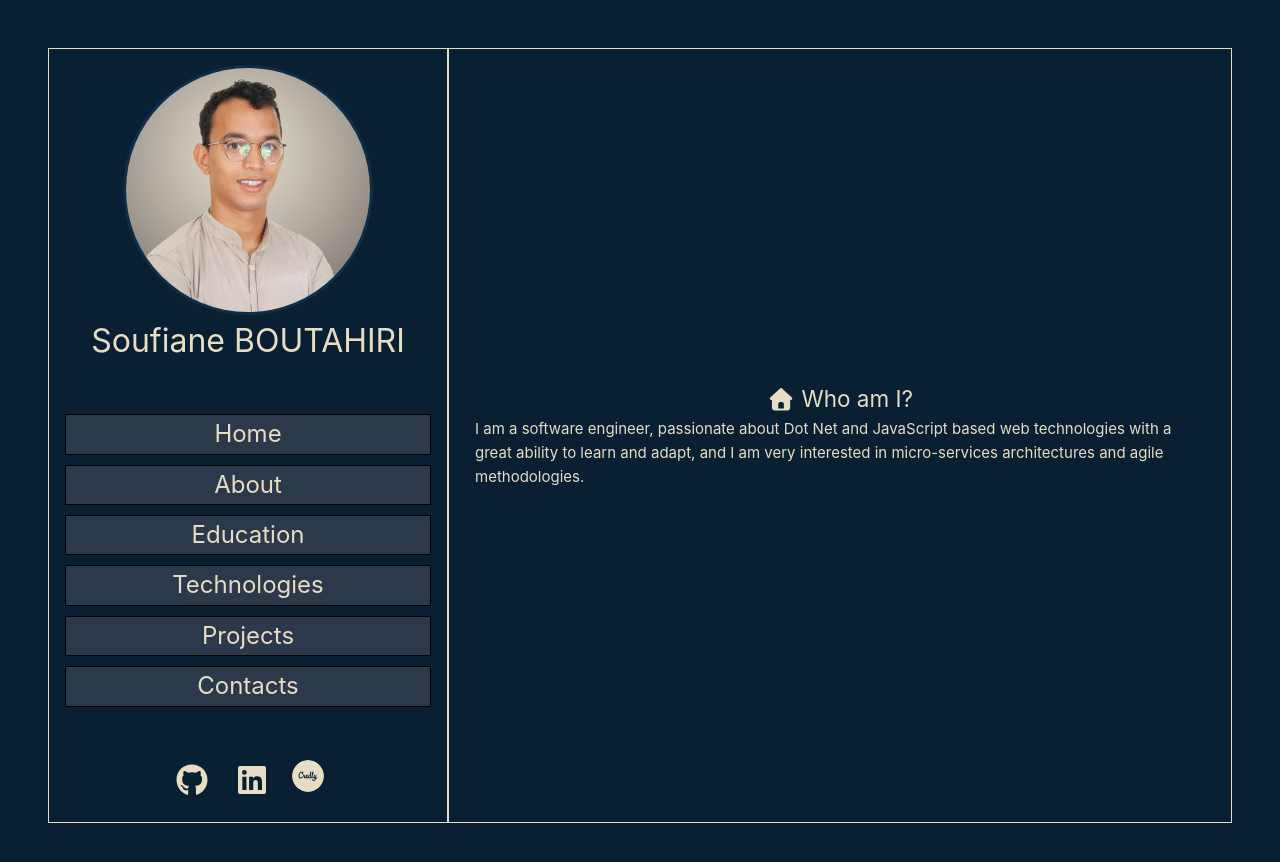
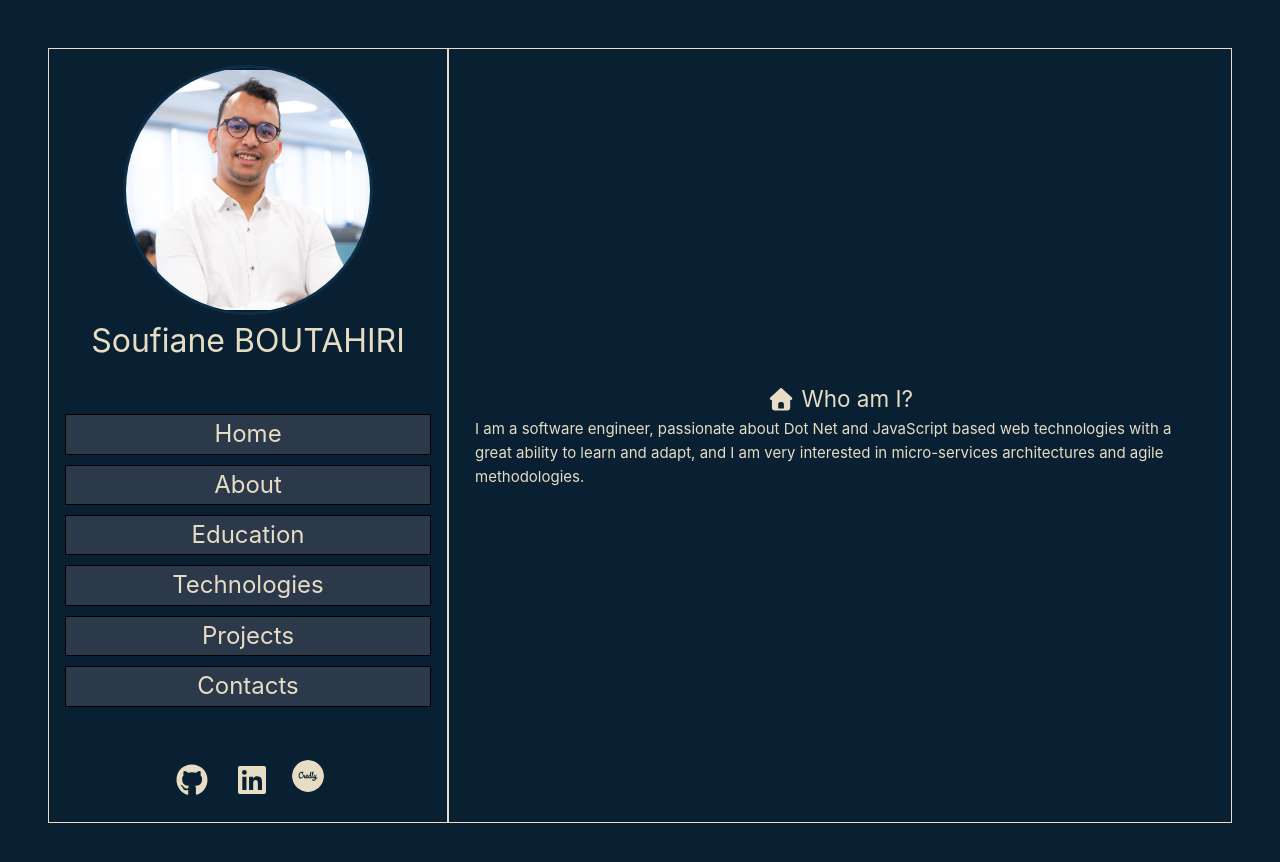
Before and after one commit to soufianebt/portfolio, a Vue app: page / in a window 1280 px wide. Shown: the top 862 px of the page. Built offline with nearby package versions, Linux system fonts and the light colour scheme.

Commit message:
update dependancies and photos

```diff
--- a/src/App.vue
+++ b/src/App.vue
@@ -8,7 +8,7 @@ import SocialMedia from "@/components/SocialMedia.vue";
         <div class="container left-side">
             <section class="main-container__left-side">
                 <div class="avatar-container">
-                    <img alt="Soufiane Boutahiri PhotoS"  src="/soufianeBoutahiri.jpg" >
+                    <img alt="Soufiane Boutahiri PhotoS"  src="/soufianeboutahiri.jpg" >
                 </div>
                 <h1>Soufiane BOUTAHIRI</h1>
                 <nav>
--- a/src/views/AboutView.vue
+++ b/src/views/AboutView.vue
@@ -16,8 +16,8 @@ export default {
   methods: {
      getMyAge: function () {
       const birthDate = new Date(1999, 1, 6);
-      const age = new Date().getFullYear() - birthDate.getFullYear();
-      const monthDiff = new Date().getMonth() - birthDate.getMonth();
+      let age = new Date().getFullYear() - birthDate.getFullYear();
+      let monthDiff = new Date().getMonth() - birthDate.getMonth();
       if (monthDiff < 0 || (monthDiff === 0 && new Date().getDate() < birthDate.getDate())) {
         age--;
       }
```
Also changed, not shown: package.json (+14 -14 lines), public/soufianeBoutahiri.jpg, 1 other file (tests, documents, lock files or other folders).
